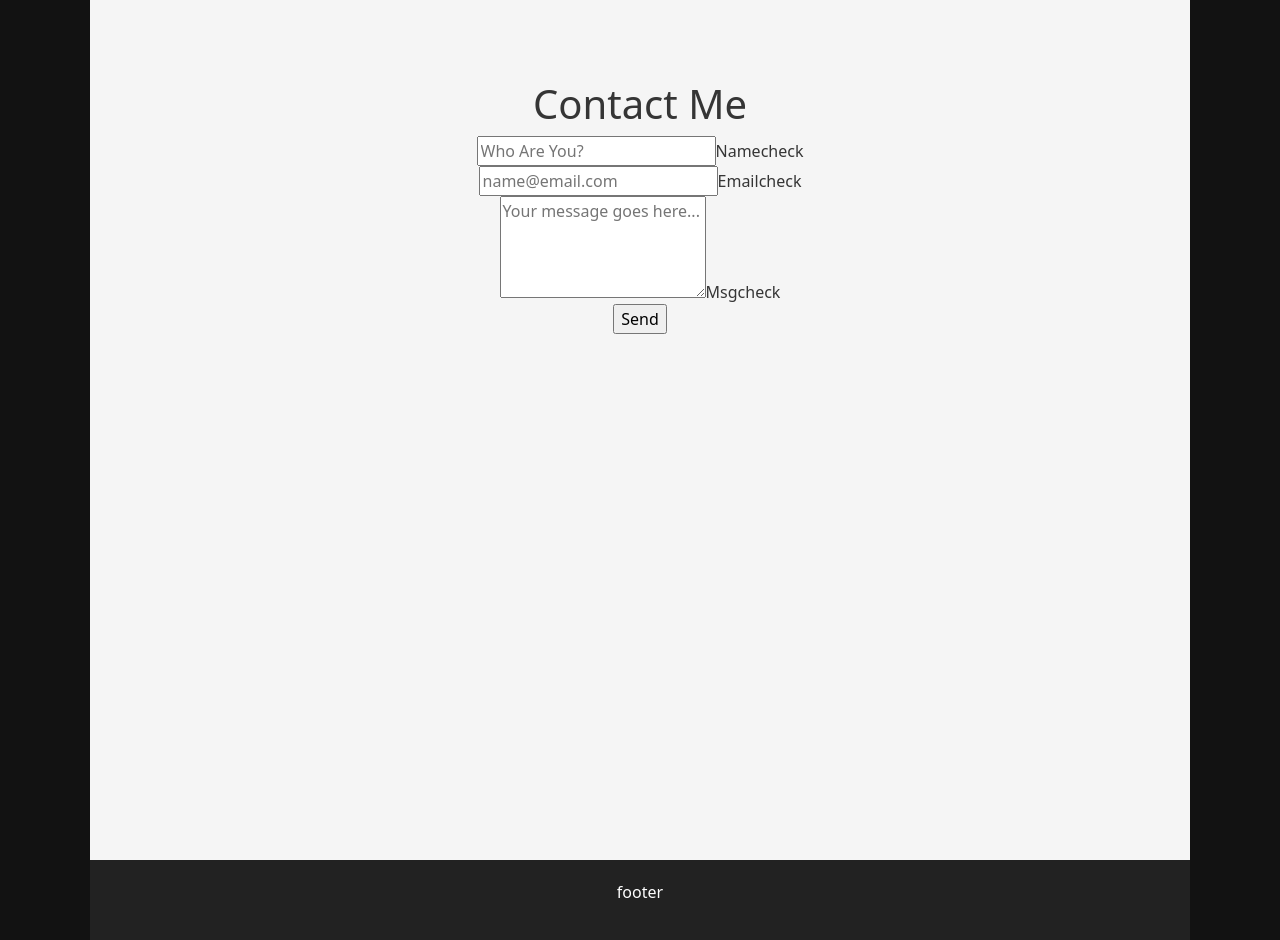
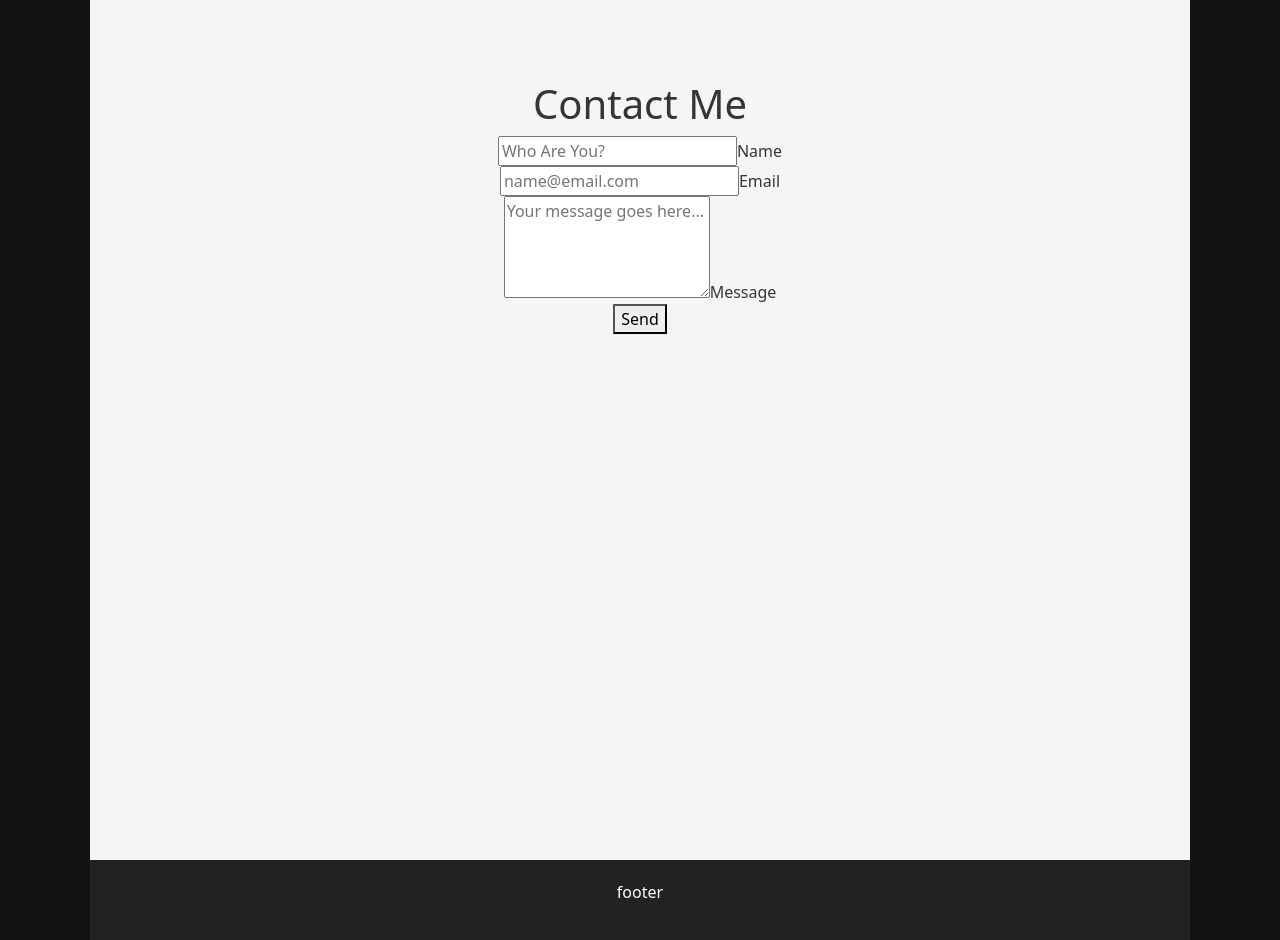
Before and after one commit to Codedecblackmoon/My_Portfolio, a React (Vite) app: page / in a window 1280 px wide. Shown: the part 3140-4080 px from the top of the page. Built offline with nearby package versions, Linux system fonts and the light colour scheme.

Commit message:
Update Contact.tsx

```diff
--- a/src/components/Contact.tsx
+++ b/src/components/Contact.tsx
@@ -1,95 +1,87 @@
-import React, { useEffect } from 'react';
-import $ from 'jquery';
+import React, { useState } from 'react';
+  import emailjs from 'emailjs-com';
 
-const ContactMe: React.FC = () => {
-  useEffect(() => {
-    // Input Lock Logic
-    $('textarea').blur(function () {
-      $('#hire textarea').each(function () {
-        const $this = $(this);
-        const element = this as HTMLInputElement;
-        if (element.value !== '') {
-          $this.addClass('focused');
-          $('textarea + label + span').css({ opacity: 1 });
-        } else {
-          $this.removeClass('focused');
-          $('textarea + label + span').css({ opacity: 0 });
-        }
+  const ContactMe = () => {
+
+  const [name, setName] = useState('');
+  const [email, setEmail] = useState('');
+  const [message, setMessage] = useState('');
+
+
+  const handleFormSubmit = (e: React.FormEvent) => {
+    e.preventDefault();
+    const serviceID = 'service_4b0mwhe';
+    const templateID = 'template_oxc16mb';
+    const userID = 'm_XcbcDfp4HlS5nKC';
+
+    const templateParams = {
+      from_name: name,
+      from_email: email,
+      message: message,
+      to_email: 'Gideon.L'
+    };
+
+
+
+    emailjs.send(serviceID, templateID, templateParams, userID)
+      .then((response) => {
+        alert('Message sent successfully!');
+        console.log('Email sent successfully:', response);
+        setName('');
+        setEmail('');
+        setMessage('');
+      })
+      .catch((error) => {
+        console.error('Failed to send message:', error);
+        alert('Failed to send the message. Please try again later.');
       });
-    });
-
-    $('#hire .field:first-child input').blur(function () {
-      $('#hire .field:first-child input').each(function () {
-        const $this = $(this);
-        const element = this as HTMLInputElement;
-        if (element.value !== '') {
-          $this.addClass('focused');
-          $('.field:first-child input + label + span').css({ opacity: 1 });
-        } else {
-          $this.removeClass('focused');
-          $('.field:first-child input + label + span').css({ opacity: 0 });
-        }
-      });
-    });
-
-    $('#hire .field:nth-child(2) input').blur(function () {
-      $('#hire .field:nth-child(2) input').each(function () {
-        const $this = $(this);
-        const element = this as HTMLInputElement; // Type assertion for TypeScript
-        if (element.value !== '') {
-          $this.addClass('focused');
-          $('.field:nth-child(2) input + label + span').css({ opacity: 1 });
-        } else {
-          $this.removeClass('focused');
-          $('.field:nth-child(2) input + label + span').css({ opacity: 0 });
-        }
-      });
-    });
-  }, []); // Empty dependency array ensures this runs once when the component mounts
+  }
 
   return (
     <div className="content-page">
       <section id="hire">
         <h1>Contact Me</h1>
-        <form>
-          {/* Name Field */}
+        <form onSubmit={handleFormSubmit} className="contact-form">
           <div className="field name-box">
             <input
               type="text"
               id="name"
               placeholder="Who Are You?"
-              aria-label="Name"
+              value={name}
+              onChange={(e) => setName(e.target.value)}
+              required
             />
             <label htmlFor="name">Name</label>
-            <span className="ss-icon">check</span>
           </div>
 
-          {/* Email Field */}
+
           <div className="field email-box">
             <input
               type="email"
               id="email"
               placeholder="name@email.com"
-              aria-label="Email"
+              value={email}
+              onChange={(e) => setEmail(e.target.value)}
+              required
             />
             <label htmlFor="email">Email</label>
-            <span className="ss-icon">check</span>
           </div>
 
-          {/* Message Field */}
           <div className="field msg-box">
             <textarea
-              id="msg"
+              id="message"
               rows={4}
               placeholder="Your message goes here..."
-              aria-label="Message"
+              value={message}
+              onChange={(e) => setMessage(e.target.value)}
+              required
             />
-            <label htmlFor="msg">Msg</label>
-            <span className="ss-icon">check</span>
+            <label htmlFor="message">Message</label>
           </div>
 
-          {/* Submit Button */}
-          <input className="button" type="submit" value="Send" />
+          <button className="button" type="submit">
+            Send
+          </button>
         </form>
       </section>
     </div>
```
